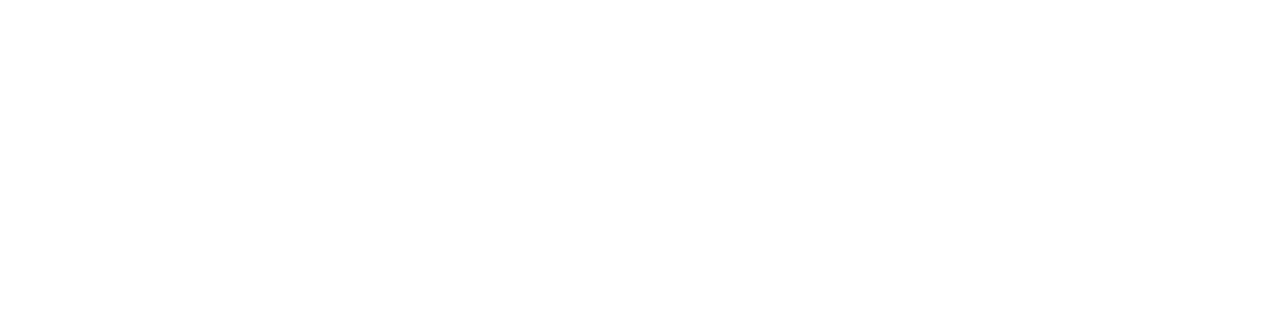
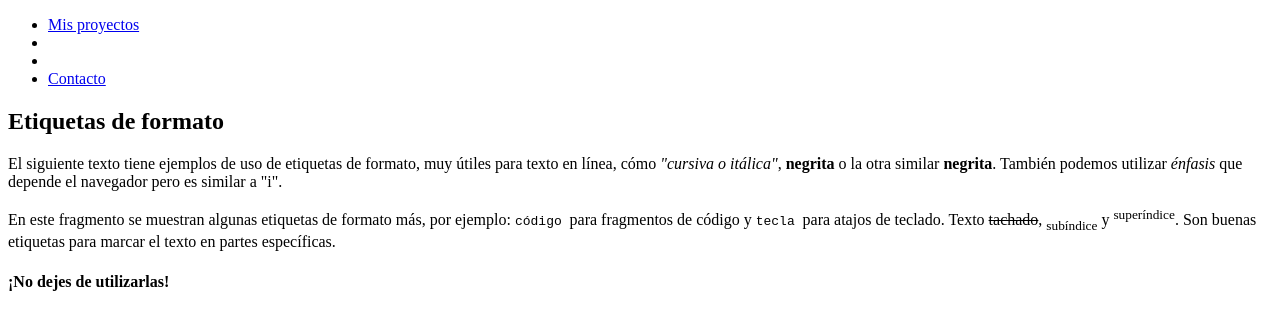
Before and after one commit to agosfurrer/TP_Integrador, a plain HTML site: page Index.html in a window 1280 px wide. Drawn offline with Linux system fonts and the light colour scheme.

Commit message:
feat: Agrego archivo de contacto

```diff
--- a/Index.html
+++ b/Index.html
@@ -3,9 +3,25 @@
 <head>
     <meta charset="UTF-8">
     <meta name="viewport" content="width=device-width, initial-scale=1.0">
-    <title>Document</title>
+    <title>Proyecto Integrador </title>
 </head>
 <body>
-
+      <header>
+        <nav>
+            <ul>
+                <li><a href="pagina">Mis proyectos</a></li>
+                <li><a href="Tabla"></a></li>
+                <li><a href="Algo"></a></li>
+                <li><a href="contacto.html">Contacto </a></li>
+            </ul>
+        </nav>
+    </header>
+    <main>
+        <h2>Etiquetas de formato</h2>
+       <p>El siguiente texto tiene ejemplos de uso de etiquetas de formato, muy útiles para texto en línea, cómo <i>"cursiva o itálica"</i>, <strong>negrita</strong> o la otra similar <b>negrita</b>. También podemos utilizar <em>énfasis</em> que depende el navegador pero es similar a "i". </p>
+        <p>En este fragmento se muestran algunas etiquetas de formato más, por ejemplo: <code> código </code> para fragmentos de código y <kbd> tecla </kbd> para atajos de teclado. Texto <del>tachado</del>, <sub>subíndice</sub> y <sup>superíndice</sup>. Son buenas etiquetas para marcar el texto en partes específicas.</p>
+        <h4>¡No dejes de utilizarlas!</h4>
+    </main>
+    <footer></footer>
 </body>
 </html>
```
Also changed, not shown: contacto.html (added, +16 -0 lines).
